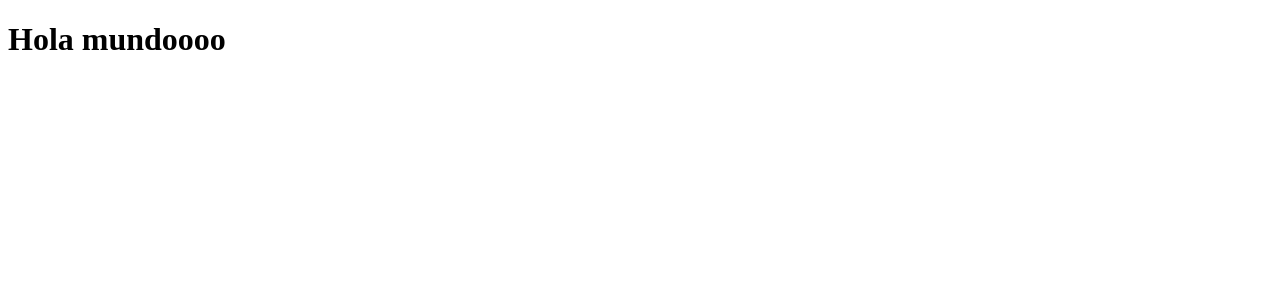
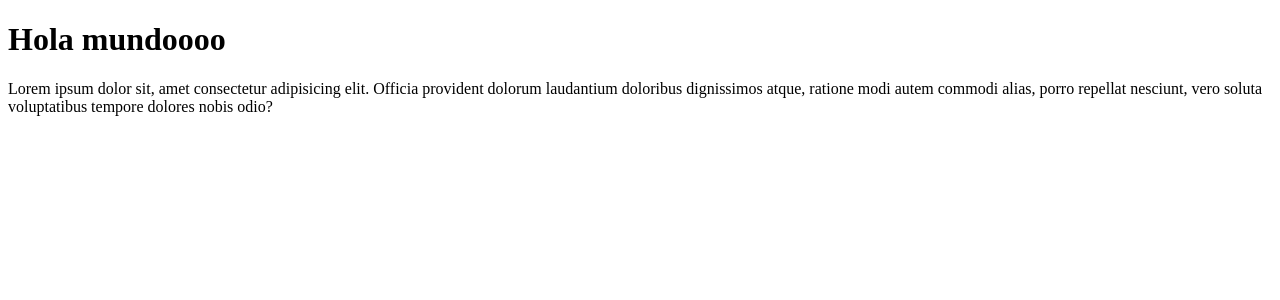
Before and after one commit to Andreseag/teindy, a React (Vite) app: page / in a window 1280 px wide. Shown: the top 300 px of the page. Built offline with nearby package versions, Linux system fonts and the light colour scheme.

Commit message:
Add text

```diff
--- a/src/App.tsx
+++ b/src/App.tsx
@@ -2,6 +2,7 @@
   return (
     <div className="App">
       <h1>Hola mundoooo</h1>
+      <p>Lorem ipsum dolor sit, amet consectetur adipisicing elit. Officia provident dolorum laudantium doloribus dignissimos atque, ratione modi autem commodi alias, porro repellat nesciunt, vero soluta voluptatibus tempore dolores nobis odio?</p>
     </div>
   )
 }
```
